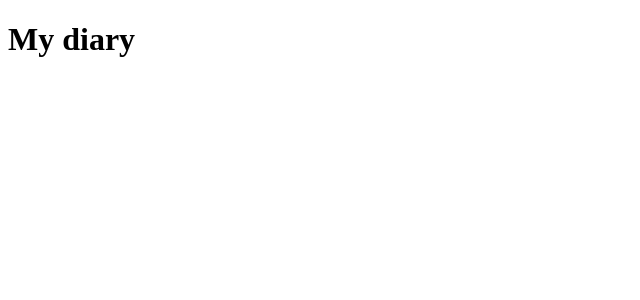
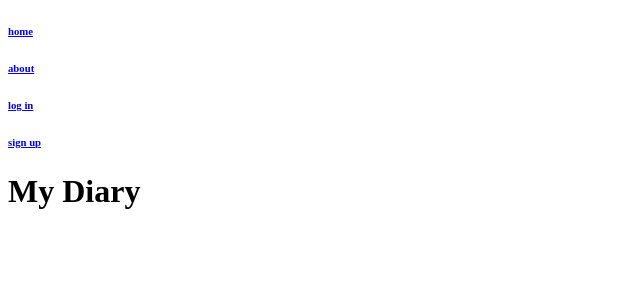
Before and after one commit to jokale/my-diary, a React (Create React App) app: page / in a window 1280 px wide. Shown: the top 300 px of the page, without its empty margins (0-640 px from the left). Built offline with nearby package versions, Linux system fonts and the light colour scheme.

Commit message:
install react router dom and create navbar components

```diff
--- a/package.json
+++ b/package.json
@@ -9,6 +9,8 @@
     "node-sass": "^4.14.1",
     "react": "^17.0.1",
     "react-dom": "^17.0.1",
+    "react-router": "^5.2.0",
+    "react-router-dom": "^5.2.0",
     "react-scripts": "4.0.1",
     "web-vitals": "^0.2.4"
   },
--- a/src/App.js
+++ b/src/App.js
@@ -4,7 +4,6 @@ import './App.scss';
 function App() {
   return (
     <div className="App">
-      <h1>My diary</h1>
     </div>
   );
 }
--- a/src/Components/Navbar.js
+++ b/src/Components/Navbar.js
@@ -8,12 +8,36 @@ class Navbar extends React.Component {
             <div>
             <h6><NavLink
                 to="/"
-        //   exact
-        //   style={link}
-          activeStyle={{
+            activeStyle={{
             background: '#FFFFFF'
           }}
-        >home</NavLink></h6>
+        >home
+        </NavLink></h6>
+
+           <h6><NavLink
+                to="/about"
+            activeStyle={{
+            background: 'pink'
+          }}
+        >about
+        </NavLink></h6>
+
+        <h6><NavLink
+                to="/login"
+            activeStyle={{
+            background: 'pink'
+          }}
+        >log in
+        </NavLink></h6>
+
+        <h6><NavLink
+                to="/signup"
+            activeStyle={{
+            background: 'pink'
+          }}
+        >sign up
+        </NavLink></h6>
+
             </div>
         )
     }
--- a/src/index.js
+++ b/src/index.js
@@ -3,9 +3,24 @@ import ReactDOM from 'react-dom';
 import './index.scss';
 import App from './App';
 import reportWebVitals from './reportWebVitals';
+import Navbar from './Components/Navbar'
+import Home from './Components/Home'
+import Login from './Components/Login'
+import SignUp from './Components/SignUp'
+
+import About from './Components/About'
+import { BrowserRouter as Router, Route } from 'react-router-dom';
 
 ReactDOM.render(
-    <App />
+  <Router>
+  <App />
+  <Navbar/>
+  <Route exact path="/" component={Home} />
+  <Route exact path="/about" component={About} />
+  <Route exact path="/login" component={Login} />
+  <Route exact path="/signup" component={SignUp} />
+
+</Router>
  ,
   document.getElementById('root')
 );
```
Also changed, not shown: 2 other files (tests, documents, lock files or other folders).
